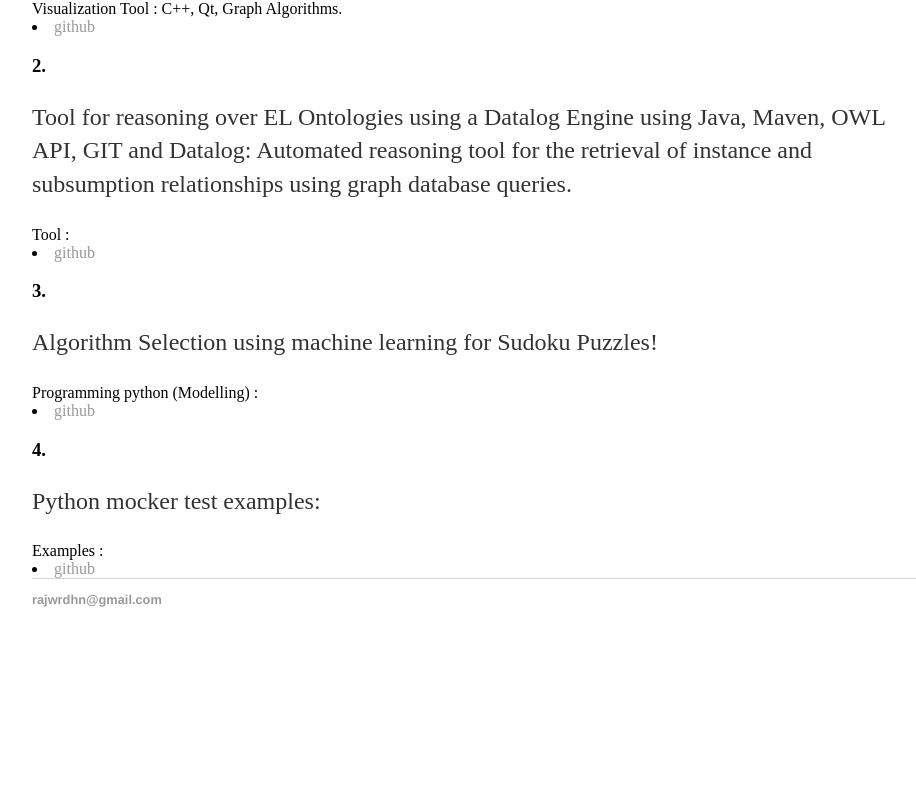
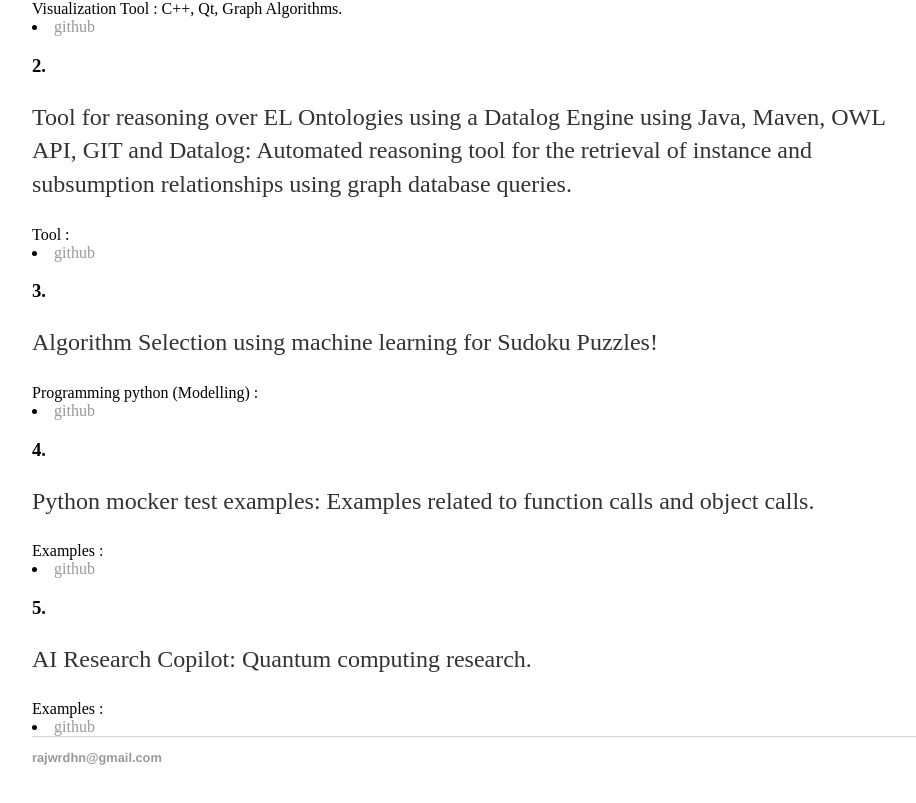
Before and after one commit to rajwrdhn/rajwrdhn, a plain HTML site: page index.html in a window 1280 px wide. Shown: the part 415-1218 px from the top of the page, without its empty margins (160-1076 px from the left). Before the commit the page ends 1082 px from the top, so only its background shows below. Drawn offline with Linux system fonts and the light colour scheme.

Commit message:
ai research bot

```diff
--- a/index.html
+++ b/index.html
@@ -30,7 +30,9 @@
        <h3>3.</h3>
        <p>Algorithm Selection using machine learning for Sudoku Puzzles! </a></p> Programming python (Modelling) :  <li><a href=https://github.com/rajwrdhn/Algorithm-Selection-Using-Machine-Learning-For-Sudoku> github</a></li>
        <h3>4.</h3>
-       <p>Python mocker test examples:</a></p> Examples :  <li><a href=https://github.com/rajwrdhn/mockpytests> github</a></li>
+       <p>Python mocker test examples: Examples related to function calls and object calls.</a></p> Examples :  <li><a href=https://github.com/rajwrdhn/mockpytests> github</a></li>
+       <h3>5.</h3>
+       <p>AI Research Copilot: Quantum computing research.</a></p> Examples :  <li><a href=https://github.com/rajwrdhn/ProjectsML/tree/master/ai_research_copilot> github</a></li>
      </div>
    </div>
    <footer>
```
